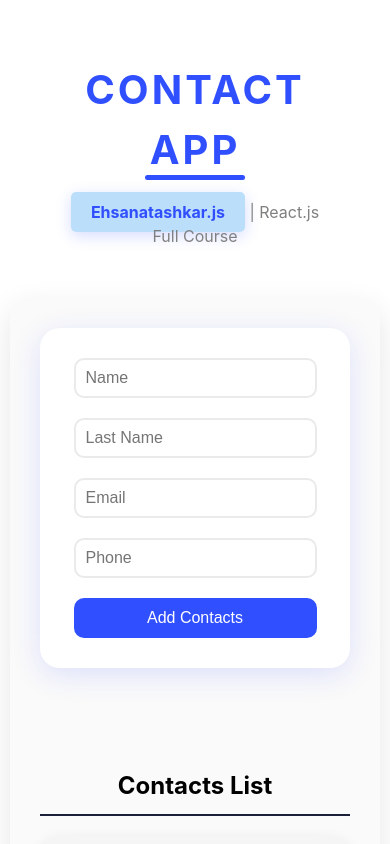
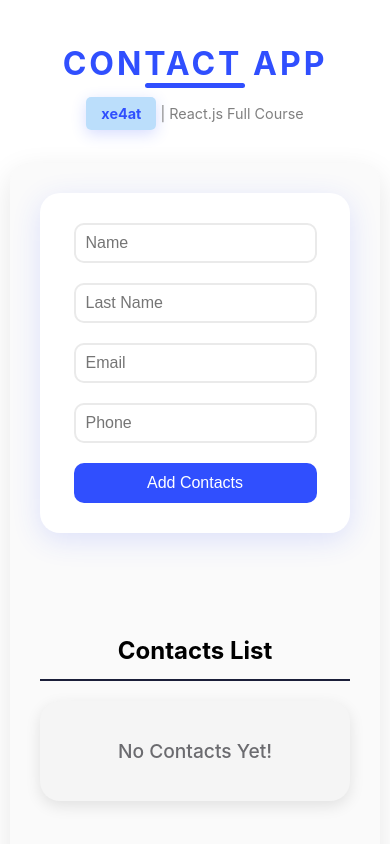
Before and after one commit to xe4at/mini-contact-app, a React (Vite) app: page / in a window 390 px wide. Shown: the top 844 px of the page. Built offline with nearby package versions, Linux system fonts and the light colour scheme.

Commit message:
responsive header

```diff
--- a/src/components/Header.jsx
+++ b/src/components/Header.jsx
@@ -5,7 +5,7 @@ function Header() {
     <div className={styles.container}>
       <h1>Contact App</h1>
       <p>
-        <a href="#">Ehsanatashkar.js</a> | React.js Full Course
+        <a href="#">xe4at</a> | React.js Full Course
       </p>
     </div>
   );
--- a/src/components/Header.module.css
+++ b/src/components/Header.module.css
@@ -50,3 +50,25 @@
       box-shadow: 0 6px 20px rgba(48, 79, 254, 0.3);
       transform: translateY(-3px);
   }
+
+  @media (max-width: 768px) {
+    .container {
+        margin: 20px;
+        padding: 10px;
+    }
+
+    .container h1 {
+        font-size: 2rem;
+        margin-bottom: 15px;
+    }
+
+    .container p {
+        font-size: 0.9rem;
+        margin-bottom: 8px;
+    }
+
+    .container a {
+        padding: 8px 15px;
+        font-size: 0.9rem;
+    }
+}
```
